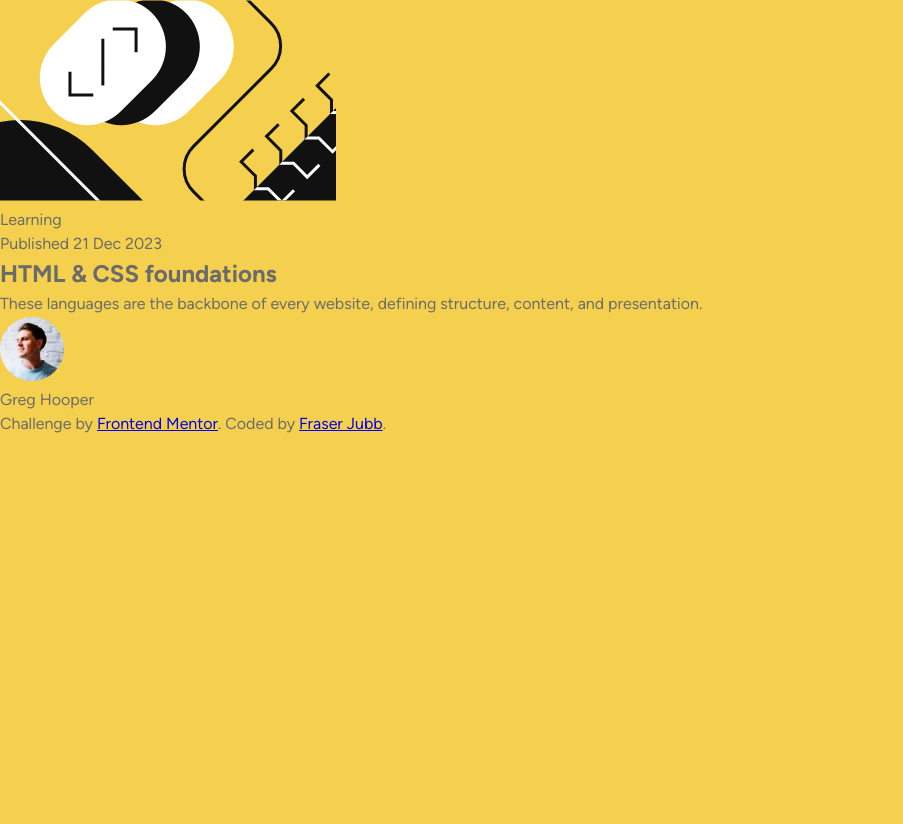
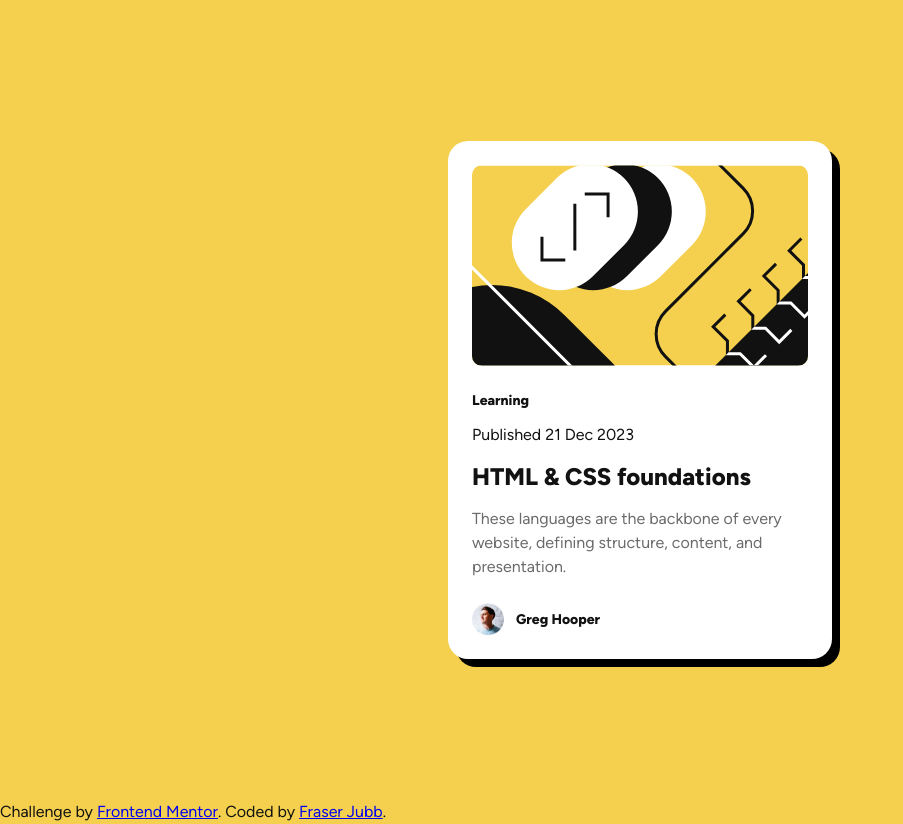
Before and after one commit to fraserjubb/fm-blog-preview-card, a plain HTML site: page index.html in a window 1280 px wide. Shown: the whole page, without its empty margins (0-903 px from the left). Before the commit the page ends 800 px from the top, so only its background shows below. Drawn offline with Linux system fonts and the light colour scheme.

Commit message:
Card styled

```diff
--- a/styles.css
+++ b/styles.css
@@ -25,8 +25,11 @@
   --ls-base: 0;
 
   /* Spacing: */
+  --sp-24px: 1.5rem;
+  --sp-20px: 1.25rem;
   --sp-16px: 1rem;
   --sp-12px: 0.75rem;
+  --sp-10px: 0.625rem;
   --sp-8px: 0.5rem;
   --sp-4px: 0.25rem;
 }
@@ -68,7 +71,7 @@ body {
   letter-spacing: var(--ls-base);
 
   background-color: var(--yellow);
-  color: var(--gray-500);
+  color: var(--gray-950);
 }
 
 /*
@@ -76,3 +79,73 @@ body {
 MAIN:
 ********************************
 */
+.container {
+  height: 100vh;
+  display: flex;
+  justify-content: center;
+  align-items: center;
+}
+
+.card {
+  display: flex;
+  flex-direction: column;
+  background-color: var(--white);
+  max-width: 24rem;
+  padding: var(--sp-24px);
+  border-radius: var(--sp-20px);
+  gap: var(--sp-24px);
+
+  box-shadow: 8px 8px 0px 0px rgb(0, 0, 0);
+}
+
+.card__category,
+.card__title,
+.card__author {
+  font-weight: var(--fw-bold);
+}
+
+.card__category,
+.card__date,
+.card__author {
+  font-size: var(--fs-small);
+}
+
+.card__image {
+  border-radius: var(--sp-10px);
+}
+
+.card__body {
+  display: flex;
+  flex-direction: column;
+  gap: var(--sp-12px);
+}
+
+.card__tag {
+  display: flex;
+  justify-content: center;
+  align-items: center;
+
+  width: 5.125rem;
+  height: 1.813rem;
+  border-radius: var(--sp-4px);
+  background-color: var(--yellow);
+}
+
+.card__title {
+  font-size: var(--fs-h2);
+}
+
+.card__description {
+  color: var(--gray-500);
+}
+
+.card__footer {
+  display: flex;
+  align-items: center;
+  gap: var(--sp-12px);
+}
+
+.card__profile {
+  width: 2rem;
+  height: 2rem;
+}
```
